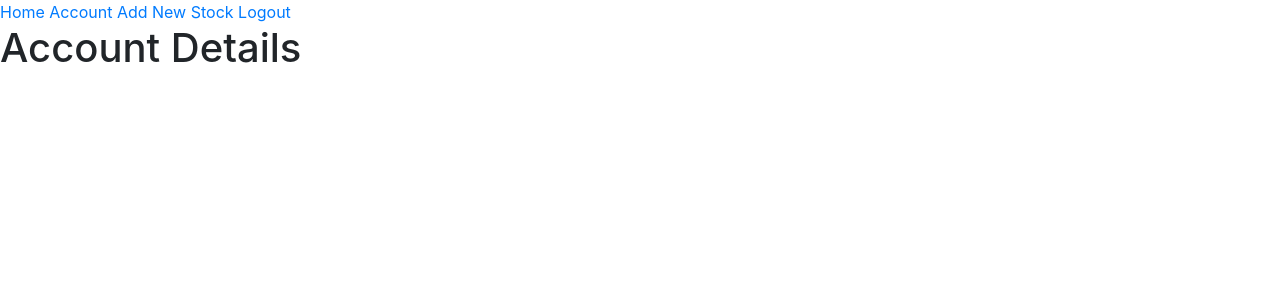
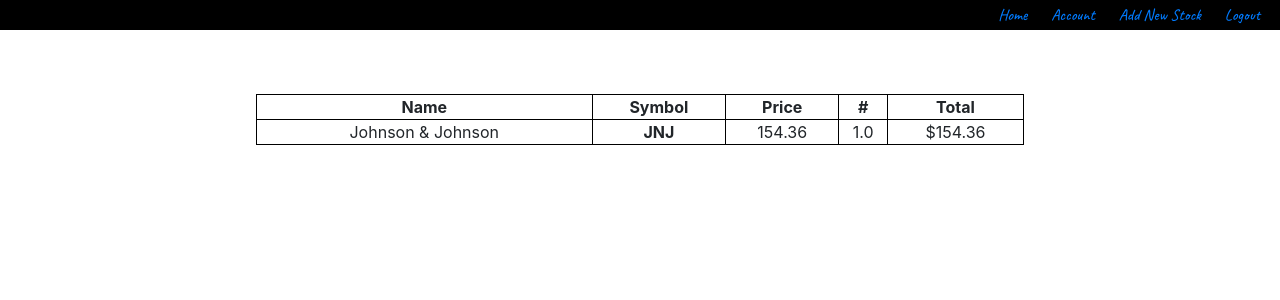
Before and after one commit to IOSCoderChamp/Stocks, a Flask app: page /account in a window 1280 px wide. Shown: the top 300 px of the page. Run offline with Flask 3, Linux system fonts and the light colour scheme; a user stored in the database is signed in; some libraries are stand-ins or nearby versions; some web fonts are replaced.

Commit message:
account info and table

```diff
--- a/Static/Styles.css
+++ b/Static/css/Styles.css
@@ -33,3 +33,17 @@ a{
     margin-left: 20px;
     margin-right: 50px;
 }
+
+.stocks-panel{
+    margin: 5% 20%;
+}
+
+table, th, td {
+    border: 1px solid black;
+}
+
+#stocks-list {
+    border-collapse: collapse;
+    width: 100%;
+    text-align: center;
+}
--- a/main.py
+++ b/main.py
@@ -26,8 +26,8 @@ class Stock(db.Model):
 
     __tablename__ = "Stocks"
     id = db.Column(db.Integer, primary_key=True)
-    name = db.Column(db.String, unique=True, nullable=False)
-    symbol = db.Column(db.String, unique=True, nullable=False)
+    name = db.Column(db.String, nullable=False)
+    symbol = db.Column(db.String, nullable=False)
     price = db.Column(db.Float, nullable=False)
     quantity = db.Column(db.Float, nullable=False, default=1)
     user = db.Column(db.Integer, db.ForeignKey(User.id), nullable=False)
@@ -37,6 +37,10 @@ def userstuff():
     userid = session.get("userid")
     user = db.session.query(User).get(userid)
     return user
+
+def cu():
+    user = userstuff()
+    return user.username if user else None
 
 #app configuration
 @app.route("/login", methods=["GET", "POST"])
@@ -60,7 +64,7 @@ def login():
 @app.route("/")
 def index():
     user = userstuff()
-    return render_template('index.html', username=user.username if user else None)
+    return render_template('index.html', username=cu())
 
 @app.route("/signup", methods=["GET", "POST"])
 def signup():
@@ -103,9 +107,12 @@ def add():
         except Exception as error:
             print("Problem Achieved")
             print(error)
-    return render_template('add.html', username=user.username if user else "guest")
+    return render_template('add.html', username=cu())
 
-@app.route("/account",  methods=["GET", "POST"])
+
+@app.route("/account")
 def account():
     user = userstuff()
-    return render_template('account.html', username=user.username if user else "guest")
+
+    stocks = db.session.query(Stock).filter_by(user=user.id).all()
+    return render_template("account.html", username=cu(), stocks=stocks)
--- a/ref.txt
+++ b/ref.txt
@@ -12,3 +12,9 @@ Activate virtual enviroment:
     .\venv\Scripts\Activate.ps1
 Activate Flask Server:
     flask --app main:app run
+Create SQLAlchemy database:
+    flask --app main:app shell
+    >>> with app.app_context():
+    ...     db.create_all()
+    ...
+    >>> quit()
--- a/templates/account.html
+++ b/templates/account.html
@@ -1,4 +1,25 @@
 {% extends "base.html" %}
 {% block content %}
-<h1>Account Details</h1>
+<div class="stocks-panel">
+    <table id="stocks-list">
+            <thead>
+                <th>Name</th>
+                <th>Symbol</th>
+                <th>Price</th>
+                <th>#</th>
+                <th>Total</th>
+            </thead>
+            <tbody>
+                {% for row in stocks %}
+                <tr>
+                    <td>{{row.name}}</td>
+                    <td><b>{{row.symbol}}</b></td>
+                    <td>{{row.price}}</td>
+                    <td>{{row.quantity}}</td>
+                    <td>{{"$%0.2f" % (row.price * row.quantity)}}</td>
+                </tr>
+                {% endfor %}
+            </tbody>
+    </table>
+</div>
 {% endblock %}
--- a/templates/add.html
+++ b/templates/add.html
@@ -5,7 +5,7 @@
         <input placeholder="Name" name="name"/>
         <input placeholder="Symbol" name="symbol"/>
         <input placeholder="Price" type=number step=0.01 name="$"/>
-        <input placeholder="Quantity" type="number" step=1 name="Num"/>
+        <input placeholder="Quantity" type="number" step=0.01 name="Num"/>
 
         {{error}}
         <input type="submit" value="Add Stock"/>
```
Also changed, not shown: instance/stocks.db, 1 other file.
